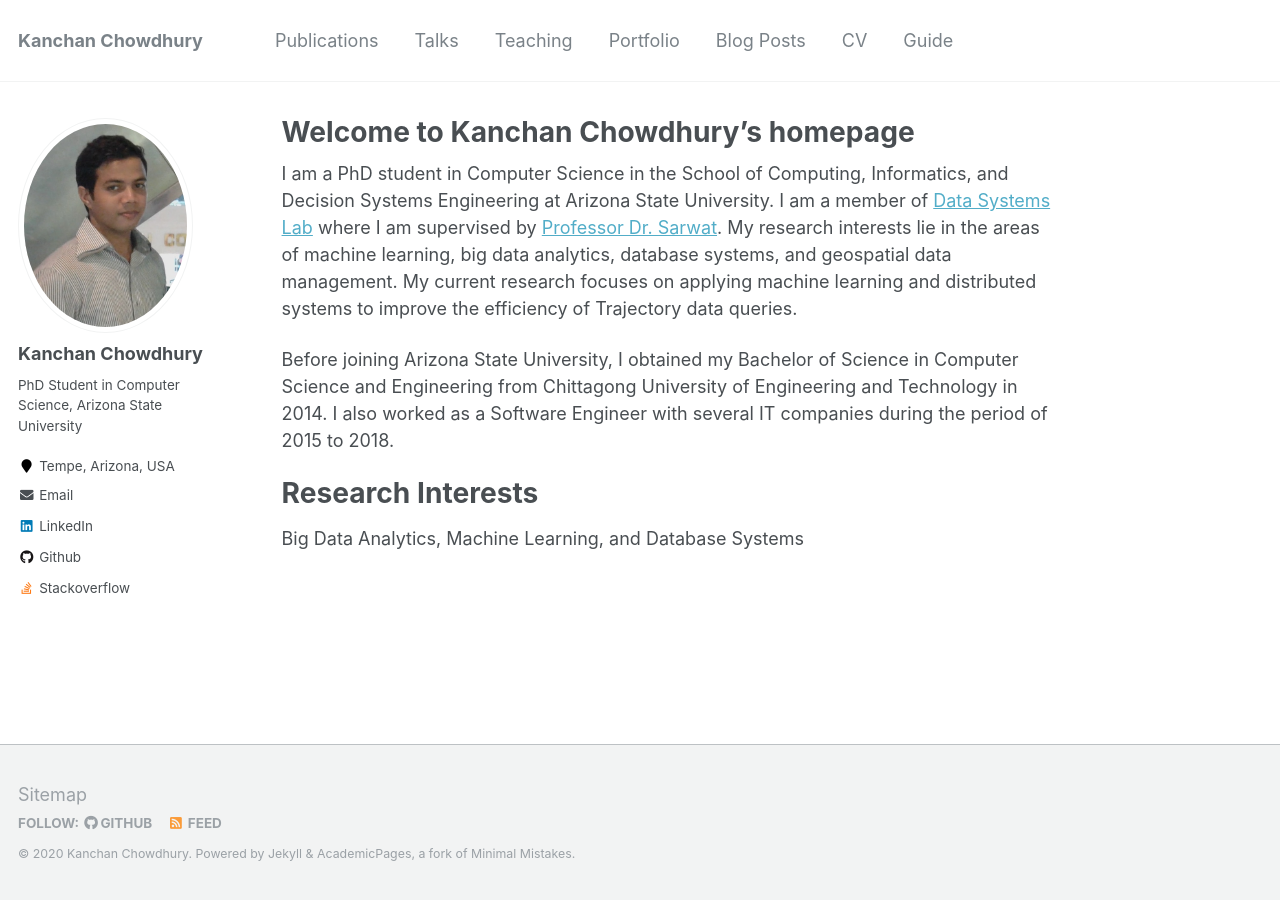
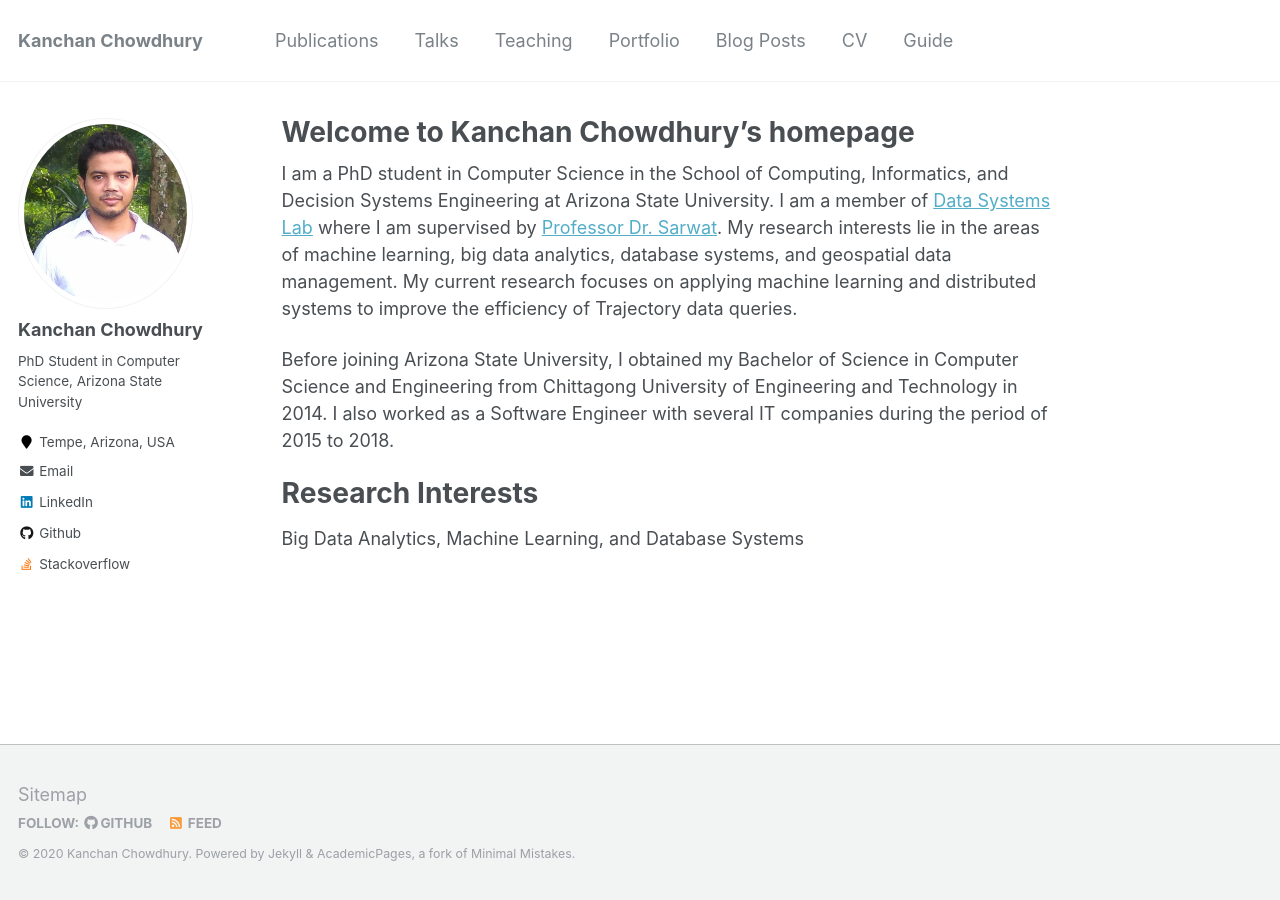
Before and after one commit to kanchanchy/kanchanchy.github.io, a Jekyll site: the page built from _pages/about.md, in a window 1280 px wide. Built offline with Jekyll 4.4.1, drawn with Linux system fonts in a browser that asks for light colours.

Commit message:
picture updated

```diff
--- a/_config.yml
+++ b/_config.yml
@@ -81,7 +81,7 @@ analytics:
 # Site Author
 author:
   name             : "Kanchan Chowdhury"
-  avatar           : "kanchan.jpg"
+  avatar           : "kanchan_1.jpg"
   bio              : "PhD Student in Computer Science, Arizona State University"
   location         : "Tempe, Arizona, USA"
   employer         :
```
Also changed, not shown: images/kanchan_1.jpg (added), images/kanchan_2.jpg (added).
